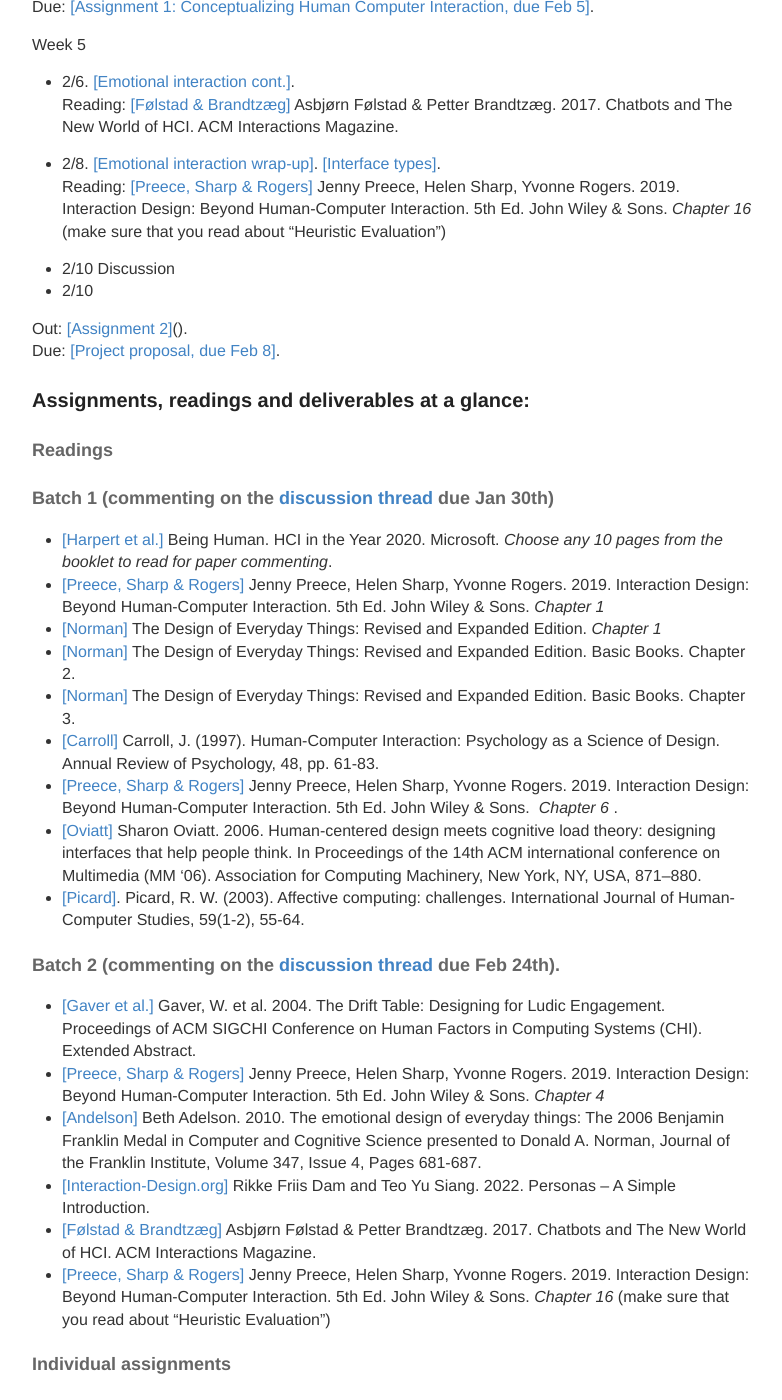
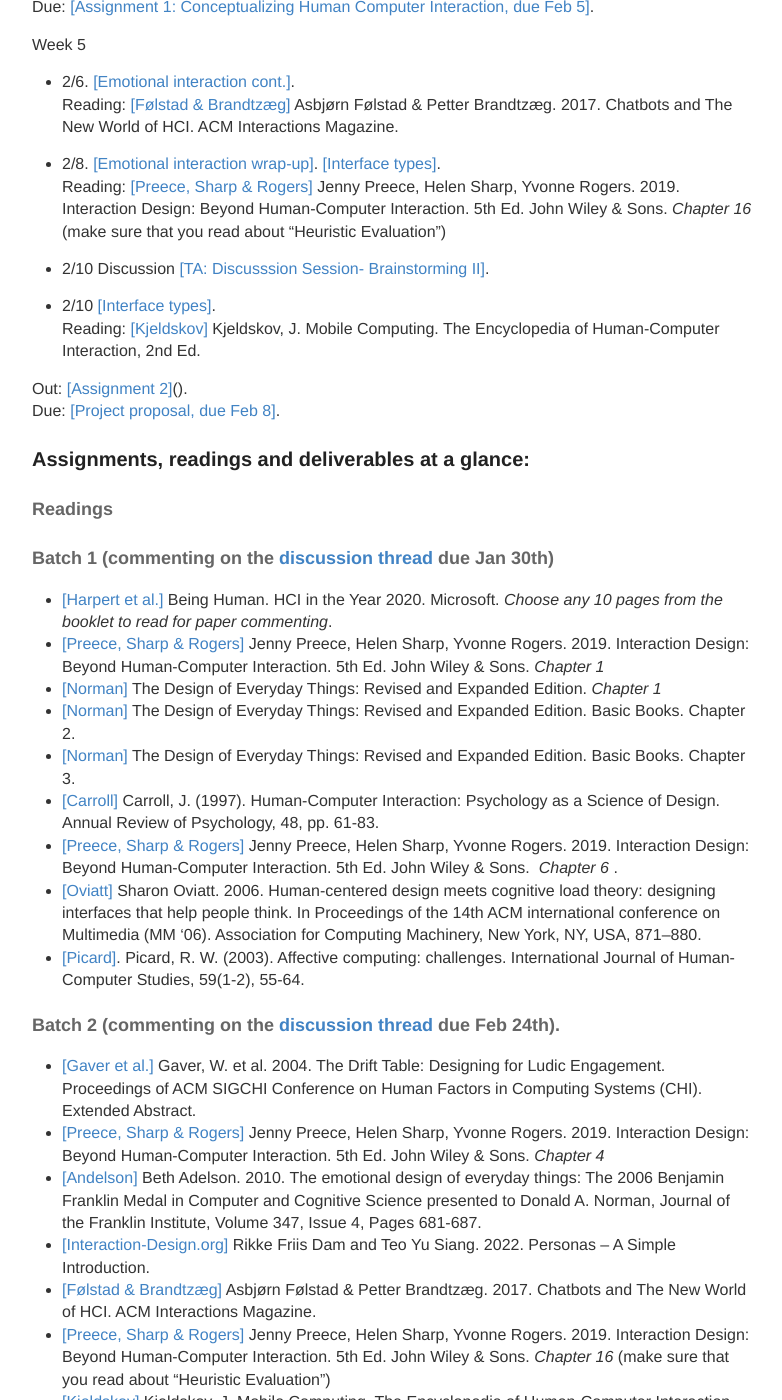
Before and after one commit to hciwang/hciwang.github.io, a Jekyll site: the page built from _posts/2022-1-1-lectures.md, in a window 1280 px wide and 1400 px high, scrolled down 1807 px. Shown: the whole window, without its empty margins (248-1030 px from the left). Built offline with Jekyll 4.4.1, drawn with Linux system fonts in a browser that asks for light colours; some of the changed text lies outside the part shown.

Commit message:
Update 2022-1-1-lectures.md

```diff
--- a/_posts/2022-1-1-lectures.md
+++ b/_posts/2022-1-1-lectures.md
@@ -68,8 +68,10 @@
 - 2/8. [[Emotional interaction wrap-up]](https://canvas.ucdavis.edu/courses/747452/files/folder/Lecture%20slides?preview=19280251).  [[Interface types]](https://canvas.ucdavis.edu/courses/747452/files/folder/Lecture%20slides?preview=19373512).
 Reading: [[Preece, Sharp & Rogers]](http://www.id-book.com/) Jenny Preece, Helen Sharp, Yvonne Rogers. 2019. Interaction Design: Beyond Human-Computer Interaction. 5th Ed. John Wiley & Sons.  *Chapter 16* (make sure that you read about "Heuristic Evaluation")
 
-- 2/10 Discussion
-- 2/10
+- 2/10 Discussion [[TA: Discusssion Session- Brainstorming II]](https://canvas.ucdavis.edu/courses/747452/files/folder/Discussion%20slides?preview=19389145).
+
+- 2/10 [[Interface types]](https://canvas.ucdavis.edu/courses/747452/files/folder/Lecture%20slides?preview=19373512).
+Reading: [[Kjeldskov]](https://www.interaction-design.org/literature/book/the-encyclopedia-of-human-computer-interaction-2nd-ed/mobile-computing) Kjeldskov, J. Mobile Computing. The Encyclopedia of Human-Computer Interaction, 2nd Ed.
 
 Out: [[Assignment 2]](, due Feb 24)().
 Due: [[Project proposal, due Feb 8]](https://canvas.ucdavis.edu/courses/747452/assignments/1010534).
@@ -95,6 +97,7 @@
 - [[Interaction-Design.org]](https://www.interaction-design.org/literature/article/personas-why-and-how-you-should-use-them) Rikke Friis Dam and Teo Yu Siang. 2022. Personas – A Simple Introduction.
 - [[Følstad & Brandtzæg]](https://canvas.ucdavis.edu/courses/747452/files/folder/Misc%20files?preview=19341952) Asbjørn Følstad & Petter Brandtzæg. 2017. Chatbots and The New World of HCI. ACM Interactions Magazine.
 - [[Preece, Sharp & Rogers]](http://www.id-book.com/) Jenny Preece, Helen Sharp, Yvonne Rogers. 2019. Interaction Design: Beyond Human-Computer Interaction. 5th Ed. John Wiley & Sons.  *Chapter 16* (make sure that you read about "Heuristic Evaluation")
+- [[Kjeldskov]](https://www.interaction-design.org/literature/book/the-encyclopedia-of-human-computer-interaction-2nd-ed/mobile-computing) Kjeldskov, J. Mobile Computing. The Encyclopedia of Human-Computer Interaction, 2nd Ed.
 
 #### Individual assignments
 
```
